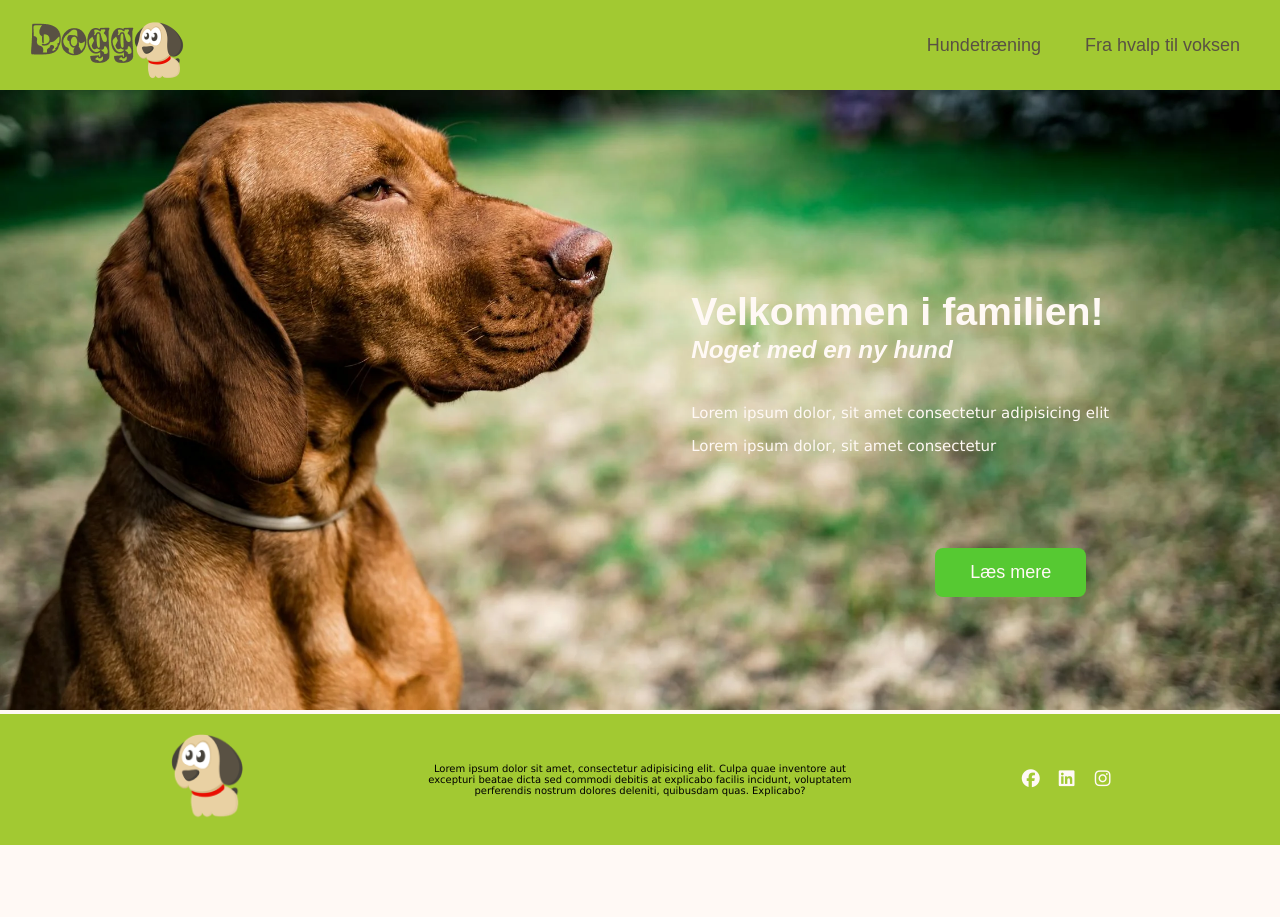
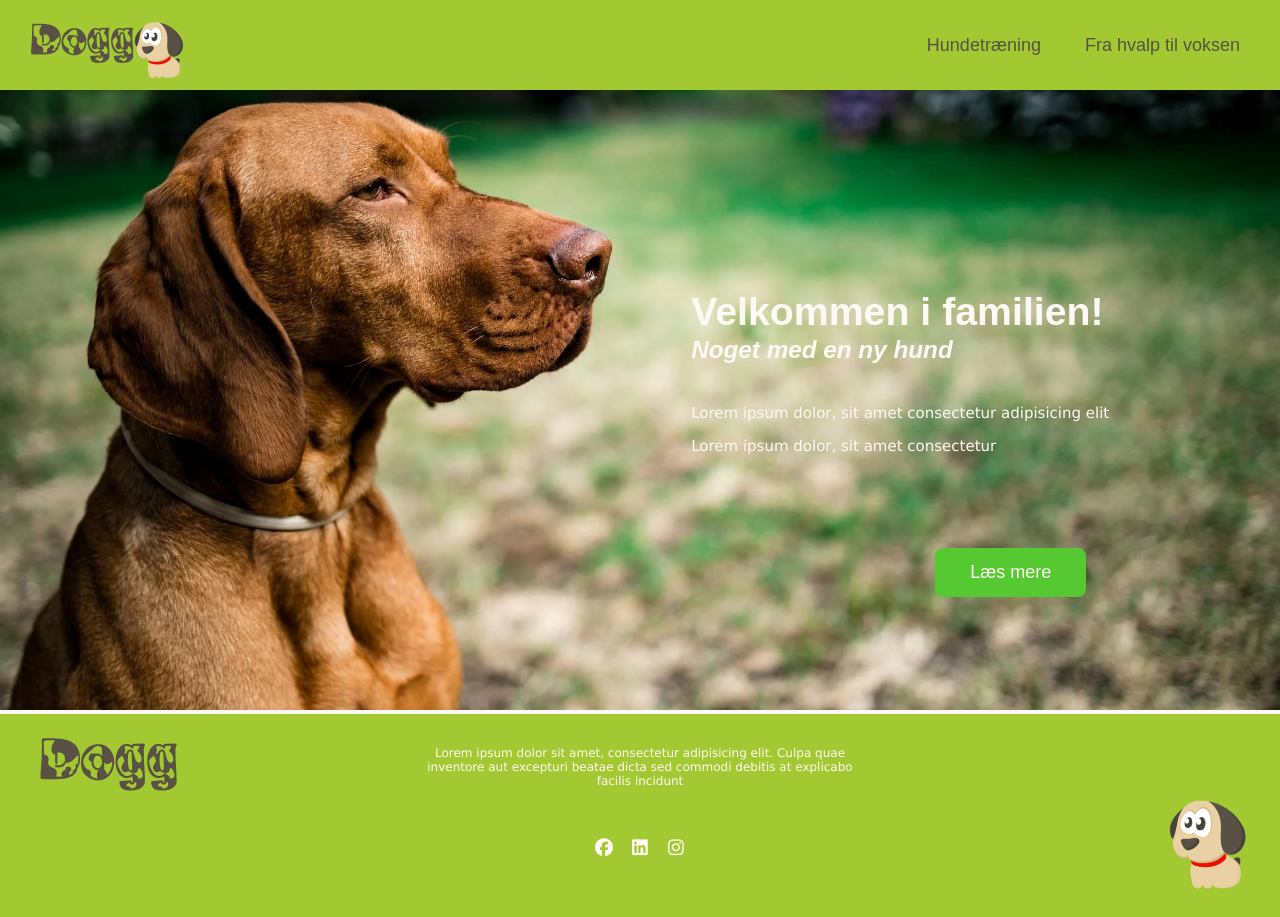
Before and after one commit to vevest/dog-project, a plain HTML site: page index.html in a window 1280 px wide. Before the commit the page ends 845 px from the top, so only its background shows below. Drawn offline with Linux system fonts and the light colour scheme.

Commit message:
footer-done

```diff
--- a/index.html
+++ b/index.html
@@ -87,18 +87,19 @@
 
     <footer>
 
-        <a class="logo2" href="index.html"><img src="img/dogsimple.png" alt="Dogtype logo"></a>
+        <a class="logo3" href="index.html"><img src="img/Dogg.png" alt="Dogtype logo"></a>
 
-        <p>Lorem ipsum dolor sit amet, consectetur adipisicing elit. Culpa quae inventore aut excepturi beatae dicta sed commodi debitis at explicabo facilis incidunt, voluptatem perferendis nostrum dolores deleniti, quibusdam quas. Explicabo?</p>
+        <p>Lorem ipsum dolor sit amet, consectetur adipisicing elit. Culpa quae inventore aut excepturi beatae dicta sed commodi debitis at explicabo facilis incidunt</p>
 
 
 
         <div class="socials">
-            <div>
                 <a class="button" target=”_blank” href="https://www.facebook.com"><i class="fa-brands fa-facebook"></i></a>
                 <a class="button" target=”_blank” href="https://www.linkedin.com"><i class="fa-brands fa-linkedin"></i></a>
                 <a class="button" target=”_blank” href="https://www.instagram.com"><i class="fa-brands fa-instagram"></i></a>
         </div>
+
+        <a class="logo2" href="index.html"><img src="img/dogsimple.png" alt="Dogtype logo"></a>
 
 
 
--- a/style.scss
+++ b/style.scss
@@ -85,16 +85,31 @@ footer{
     padding-bottom: 20px;
     background-color: partials.$kaki;
 
-    .socials .fa-brands{
-        width: 2rem;
+    .socials {
+        grid-row: 2/3;
+        grid-column: 2/3;
+
+        .fa-brands{
+            width: 2rem;
+        }
     }
 
+
     p{
-        font-size:10px;
+        font-size:12px;
+        color: partials.$white;
     }
 
-    img{
-        width: 20%;
+    .logo2{
+        grid-column: 3/4;
+        grid-row: 2/3;
+        text-align: end;
+        padding-right: 20px;
+    }
+
+    .logo3{
+        text-align: start;
+        padding-left: 40px ;
     }
 
 
```
Also changed, not shown: style.css, 1 other file.
